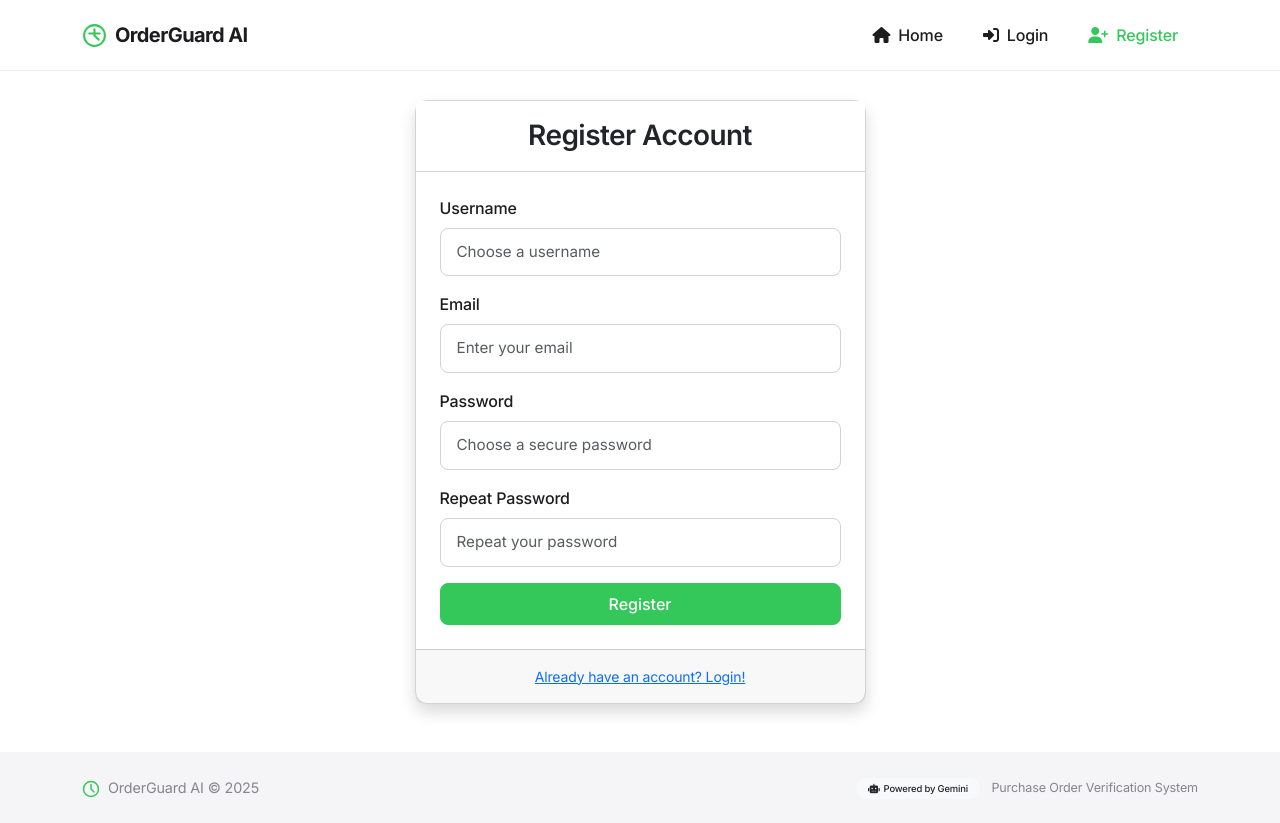
After one commit to EverScale-Chris/OrderGuard-AI-v12-Turbo, a Flask app: page /register in a window 1280 px wide. The commit adds this page. Run offline with Flask 3, Linux system fonts and the light colour scheme.

Commit message:
Enable secure access with user login and registration functionalities
Implement user authentication and registration with Flask-Login and add login/register templates.

Replit-Commit-Author: Agent
Replit-Commit-Session-Id: b8539251-333b-4de8-a581-c57a11626aa9
Replit-Commit-Screenshot-Url: https://storage.googleapis.com/screenshot-production-us-central1/03115c1c-9a7b-4da7-a6ad-ec8a412a0a10/3797c019-9021-435d-8aee-d3595b47458b.jpg

```diff
--- a/templates/base.html
+++ b/templates/base.html
@@ -220,12 +220,31 @@
                     <li class="nav-item mx-1">
                         <a class="nav-link {{ 'active' if request.path == '/' }}" href="/"><i class="fas fa-home me-1"></i> Home</a>
                     </li>
+                    {% if current_user.is_authenticated %}
                     <li class="nav-item mx-1">
                         <a class="nav-link {{ 'active' if request.path == '/process-po' }}" href="/process-po"><i class="fas fa-file-invoice me-1"></i> Process PO</a>
                     </li>
                     <li class="nav-item mx-1">
                         <a class="nav-link {{ 'active' if request.path == '/pricebooks' }}" href="/pricebooks"><i class="fas fa-book me-1"></i> Price Books</a>
                     </li>
+                    <li class="nav-item dropdown mx-1">
+                        <a class="nav-link dropdown-toggle" href="#" id="navbarDropdown" role="button" data-bs-toggle="dropdown" aria-expanded="false">
+                            <i class="fas fa-user-circle me-1"></i> {{ current_user.username }}
+                        </a>
+                        <ul class="dropdown-menu dropdown-menu-end" aria-labelledby="navbarDropdown">
+                            <li><a class="dropdown-item" href="#"><i class="fas fa-cog me-1"></i> Settings</a></li>
+                            <li><hr class="dropdown-divider"></li>
+                            <li><a class="dropdown-item" href="{{ url_for('logout') }}"><i class="fas fa-sign-out-alt me-1"></i> Logout</a></li>
+                        </ul>
+                    </li>
+                    {% else %}
+                    <li class="nav-item mx-1">
+                        <a class="nav-link {{ 'active' if request.path == '/login' }}" href="{{ url_for('login') }}"><i class="fas fa-sign-in-alt me-1"></i> Login</a>
+                    </li>
+                    <li class="nav-item mx-1">
+                        <a class="nav-link {{ 'active' if request.path == '/register' }}" href="{{ url_for('register') }}"><i class="fas fa-user-plus me-1"></i> Register</a>
+                    </li>
+                    {% endif %}
                 </ul>
             </div>
         </div>
@@ -233,6 +252,16 @@
 
     <div class="container" style="margin-top: 100px;">
         <div class="content-animation">
+            {% with messages = get_flashed_messages(with_categories=true) %}
+                {% if messages %}
+                    {% for category, message in messages %}
+                        <div class="alert alert-{{ category }} alert-dismissible fade show" role="alert">
+                            {{ message }}
+                            <button type="button" class="btn-close" data-bs-dismiss="alert" aria-label="Close"></button>
+                        </div>
+                    {% endfor %}
+                {% endif %}
+            {% endwith %}
             {% block content %}{% endblock %}
         </div>
     </div>
--- /dev/null
+++ b/templates/register.html
@@ -0,0 +1,53 @@
+{% extends "base.html" %}
+{% block content %}
+<div class="row justify-content-center">
+    <div class="col-md-6 col-lg-5">
+        <div class="card shadow">
+            <div class="card-header">
+                <h3 class="text-center mb-0">Register Account</h3>
+            </div>
+            <div class="card-body p-4">
+                <form method="POST" action="{{ url_for('register') }}">
+                    {{ form.hidden_tag() }}
+                    <div class="mb-3">
+                        {{ form.username.label(class="form-label") }}
+                        {{ form.username(class="form-control" + (" is-invalid" if form.username.errors else ""), placeholder="Choose a username") }}
+                        {% for error in form.username.errors %}
+                            <div class="invalid-feedback">{{ error }}</div>
+                        {% endfor %}
+                    </div>
+                    <div class="mb-3">
+                        {{ form.email.label(class="form-label") }}
+                        {{ form.email(class="form-control" + (" is-invalid" if form.email.errors else ""), placeholder="Enter your email") }}
+                        {% for error in form.email.errors %}
+                            <div class="invalid-feedback">{{ error }}</div>
+                        {% endfor %}
+                    </div>
+                    <div class="mb-3">
+                        {{ form.password.label(class="form-label") }}
+                        {{ form.password(class="form-control" + (" is-invalid" if form.password.errors else ""), placeholder="Choose a secure password") }}
+                        {% for error in form.password.errors %}
+                            <div class="invalid-feedback">{{ error }}</div>
+                        {% endfor %}
+                    </div>
+                    <div class="mb-3">
+                        {{ form.password2.label(class="form-label") }}
+                        {{ form.password2(class="form-control" + (" is-invalid" if form.password2.errors else ""), placeholder="Repeat your password") }}
+                        {% for error in form.password2.errors %}
+                            <div class="invalid-feedback">{{ error }}</div>
+                        {% endfor %}
+                    </div>
+                    <div class="d-grid gap-2">
+                        {{ form.submit(class="btn btn-primary") }}
+                    </div>
+                </form>
+            </div>
+            <div class="card-footer text-center py-3">
+                <div class="small">
+                    <a href="{{ url_for('login') }}">Already have an account? Login!</a>
+                </div>
+            </div>
+        </div>
+    </div>
+</div>
+{% endblock %}
```
Also changed, not shown: templates/login.html (added, +43 -0 lines).
